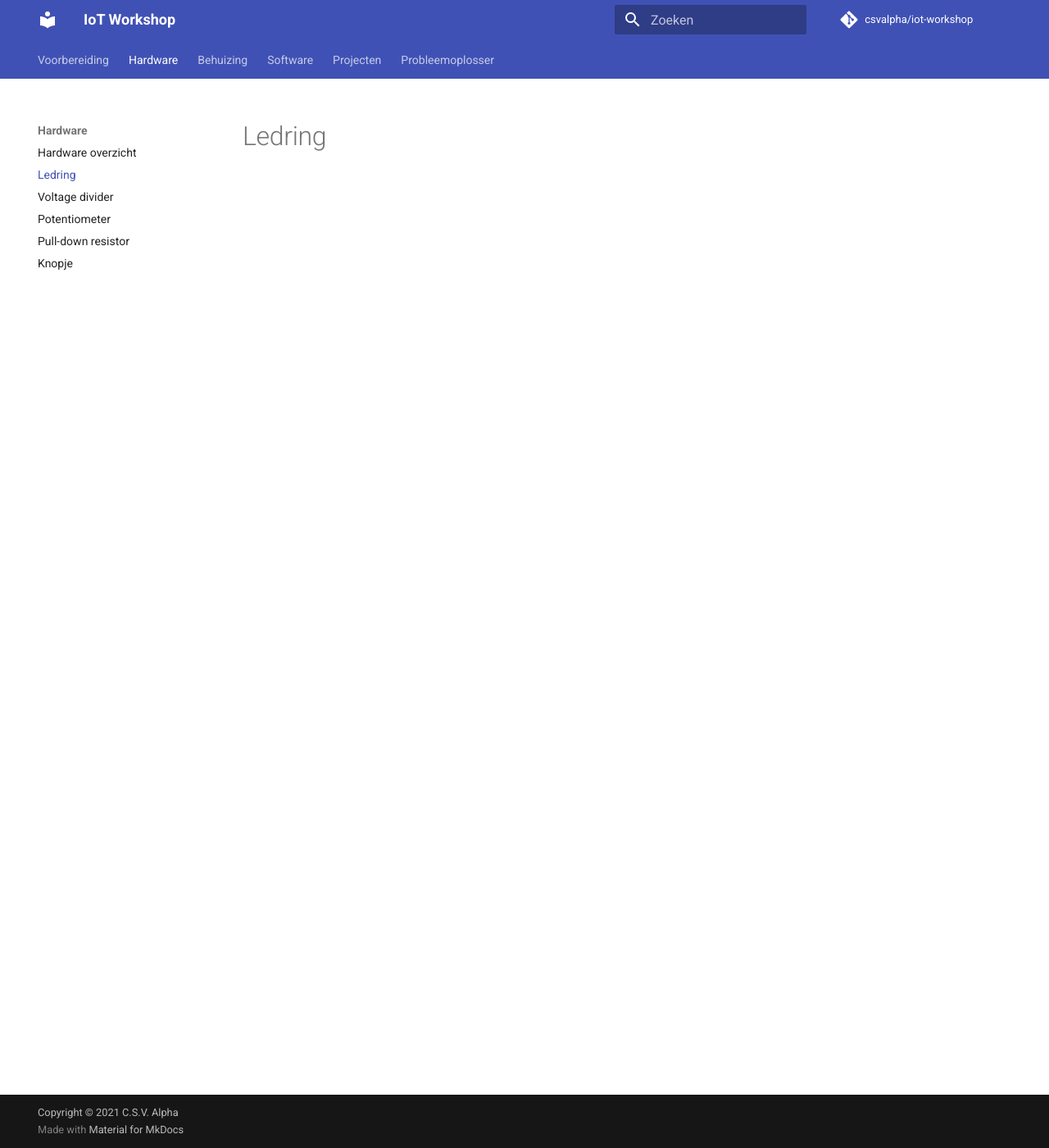
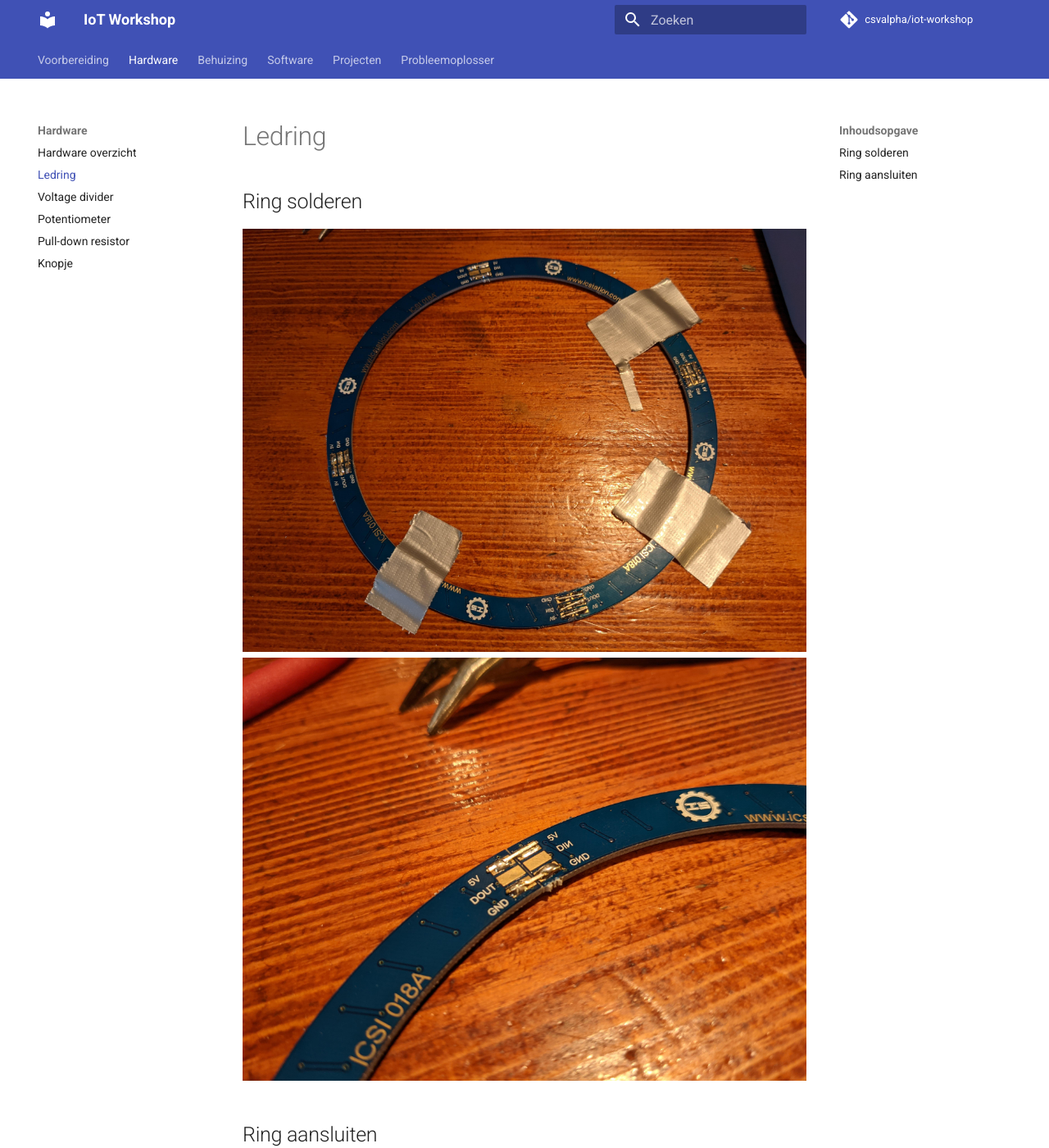
Before and after one commit to csvalpha/iot-workshop, an MkDocs documentation site: the page built from docs/hardware/ledring.md, in a window 1280 px wide and 1400 px high. Shown: the whole window at 82% size. Built offline with MkDocs 1.6.1 and Material for MkDocs 9.7.7, drawn with Linux system fonts in a browser that asks for light colours; comment, search, counter and statistics services are not loaded.

Commit message:
Added images

```diff
--- a/docs/hardware/ledring.md
+++ b/docs/hardware/ledring.md
@@ -1 +1,8 @@
 # Ledring
+
+## Ring solderen
+![Ledring op tafel getaped en gesoldeerd](../assets/images/hardware-ledring.jpg)
+![Niet gesoldeerde verbinging](../assets/images/hardware-ledring-detail.jpg)
+
+## Ring aansluiten
+![Ring aansluiting op esp](../assets/images/hardware-ledring-connectie.jpg)
```
Also changed, not shown: docs/behuizing.md (+3 -0 lines), docs/hardware/index.md (+1 -0 lines), docs/hardware/knopje.md (+5 -0 lines), docs/hardware/potentiometer.md (+2 -0 lines), docs/software/index.md (+2 -0 lines), docs/assets/images/behuizing-papier.jpg (added), docs/assets/images/behuizing-tijdelijk.jpg (added), docs/assets/images/hardware-knopje.jpg (added), docs/assets/images/hardware-ledring-connectie.jpg (added), docs/assets/images/hardware-ledring-detail.jpg (added), docs/assets/images/hardware-ledring.jpg (added), docs/assets/images/hardware-potentiometer.jpg (added), 2 other files.
